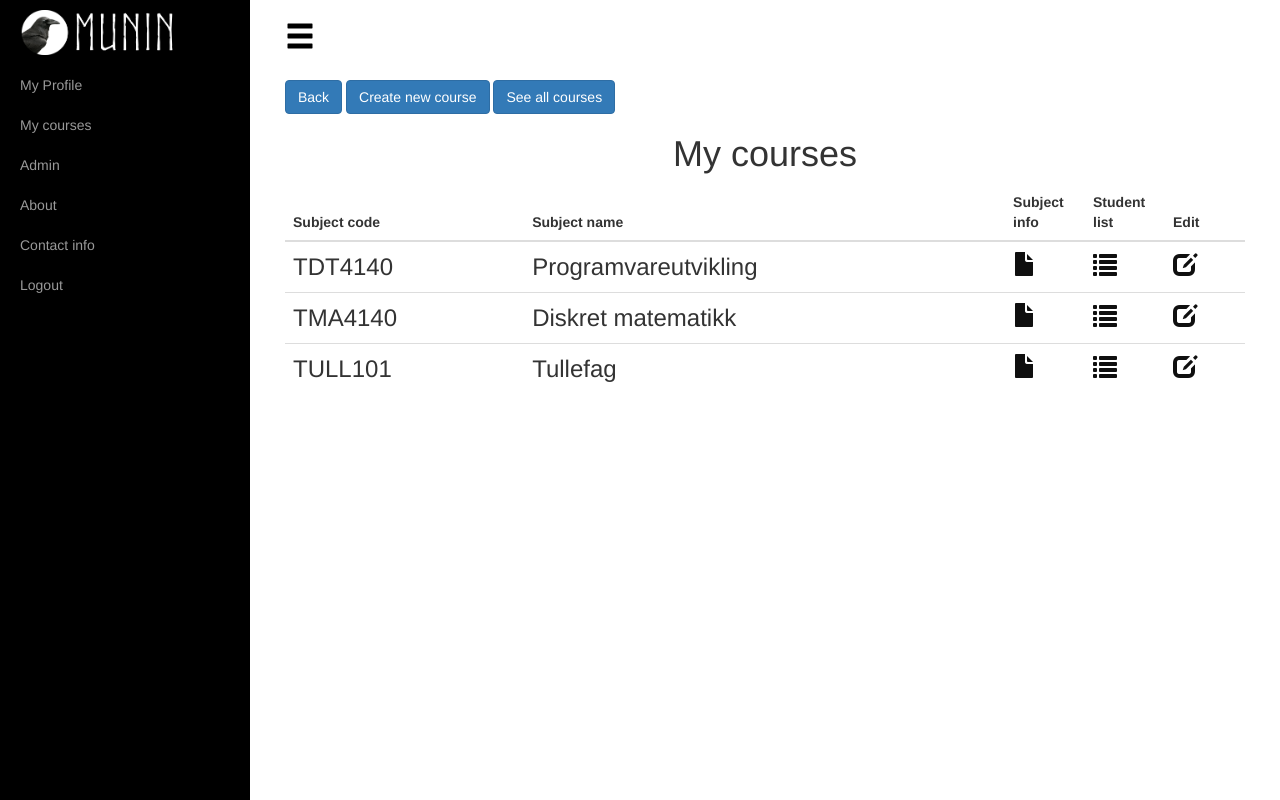
After one commit to Strand94/Munin, a Django app: page /lectures/ in a window 1280 px wide. The commit adds this page. Run offline with Django 3.2, Linux system fonts and the light colour scheme; a user stored in the database is signed in; data comes from the database, SQL or seed files in the repository; both versions use the stored data as it was after the commit; some libraries are stand-ins or nearby versions.

Commit message:
professors now have their own page for lectures. There is a webpage displaying all students attending a course.

```diff
--- a/apps/staticpages/views.py
+++ b/apps/staticpages/views.py
@@ -14,13 +14,17 @@ def about(request):
 def contact(request):
     return render(request, "staticpages/contact.html")
 
+def lecture(request):
+    user = request.user
+    user_lectures = Course.objects.all().filter(lecturer=user)
+
+    return render(request, "staticpages/lectures.html", {'lectures':user_lectures})
 
 def subject(request):
     user = request.user
     user_subjetcs = CourseInfo.objects.all().filter(students__username__contains=user.username)
     user_school = User.objects.filter(username=user).first().school.pk
     available_courses = Course.objects.filter(lecturer__school=user_school)
-    #Need a
     user_subjetcs_ids = CourseInfo.objects.all().filter(students__username__contains=user.username).values('course_id')
 
     if request.method == 'POST':
@@ -39,6 +43,13 @@ def subject(request):
                   {'courses': available_courses.exclude(id__in=user_subjetcs_ids),
                    "mysubjects": user_subjetcs}
                   )
+
+def subject_participants(request, pk):
+    course = get_object_or_404(Course, pk=pk)
+    courseinfo = CourseInfo.objects.all().filter(course__course_id__exact=course.course_id).first()
+    participants = courseinfo.students.all()
+    return render(request, 'staticpages/subject_members.html', {"course":course, "participants":participants})
+
 
 
 def subject_detail(request, pk):
--- a/munin/urls.py
+++ b/munin/urls.py
@@ -37,7 +37,9 @@ urlpatterns = [
     url(r'^about/', about, name="about"),
     url(r'^contact/', contact, name="contact"),
     url(r'^subjects/$', subject, name="subject"),
+    url(r'^lectures/$', lecture, name="lecture"),
     url(r'^subjects/search$', subject_search, name="subject_search"),
+    url(r'^subjects/(?P<pk>[0-9]+)/participants', subject_participants, name="subject_participants"),
     url(r'^subjects/(?P<pk>[0-9]+)/info', subject_detail, name="subject_detail"),
     url(r'^subjects/(?P<pk>[0-9]+)/dashboard', subject_dashboard, name="subject_dashboard"),
     url(r'^subjects/(?P<pk>[0-9]+)/questions', subject_questions, name="subject_questions"),
--- a/templates/sidebar.html
+++ b/templates/sidebar.html
@@ -24,7 +24,7 @@
             <!-- if lecturer user -->
             {% if request.user.role == 'P' %}
                 <li>
-                    <a href="{% url 'subject' %}">My lectures</a>
+                    <a href="{% url 'lecture' %}">My lectures</a>
                 </li>
             {% endif %}
         {% endif %}
--- /dev/null
+++ b/templates/staticpages/lectures.html
@@ -0,0 +1,55 @@
+{% extends "base.html" %}
+{% load static %}
+{% block title %}{{ user.school }}{% endblock title %}
+{% block content %}
+    <style>
+        .glyphicon {
+            font-size: 24px;
+        }
+
+        td{
+            font-size: 24px;
+        }
+
+        a{
+            color: #0f0f0f;
+        }
+
+        span:hover {
+            color: #1b6d85;
+            cursor: pointer;
+            cursor: hand;
+        }
+
+
+    </style>
+    <div class="align-left" style="padding-top: 25px">
+        <input class="btn btn-primary" type=button value="Back" onClick="history.go(-1);">
+        <a id="" href="#" class="btn btn-primary">Create new course</a>
+        <a id="" href="/subjects/search" class="btn btn-primary">See all courses</a>
+    </div>
+    <h1 class="text-center">My courses </h1>
+
+   <table class="table table-responsive table-hover">
+            <thead>
+                <tr>
+                    <th>Subject code</th>
+                    <th>Subject name</th>
+                    <th class="col-xs-1">Subject info</th>
+                    <th class="col-xs-1">Student list</th>
+                    <th class="col-xs-1">Edit</th>
+                </tr>
+            </thead>
+            <tbody class="list">
+                {% for subject in lectures %}
+                <tr>
+                    <td class="id">{{ subject.course_id }}</td>
+                    <td class="name">{{ subject.name }}</td>
+                    <td><a href="/subjects/{{ subject.pk }}/info"><span class="glyphicon glyphicon-file" aria-hidden="true"></span></a></td>
+                    <td><a href="/subjects/{{ subject.pk }}/participants"><span class="glyphicon glyphicon-list" aria-hidden="true"></span></a></td>
+                    <td><a href="#"><span class="glyphicon glyphicon-edit" aria-hidden="true"></span></a></td>
+                </tr>
+            {% endfor %}
+            </tbody>
+        </table>
+{% endblock content %}
```
Also changed, not shown: templates/staticpages/subject_members.html (added, +22 -0 lines), db.sqlite3.
